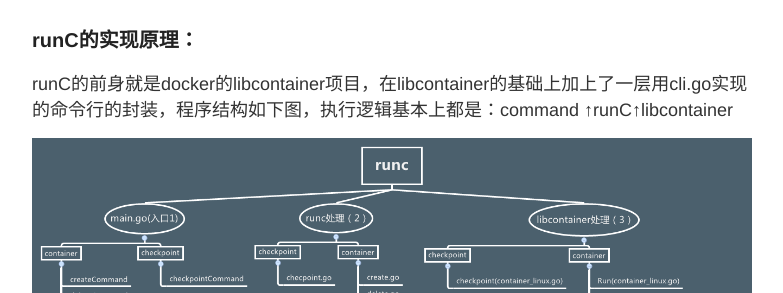
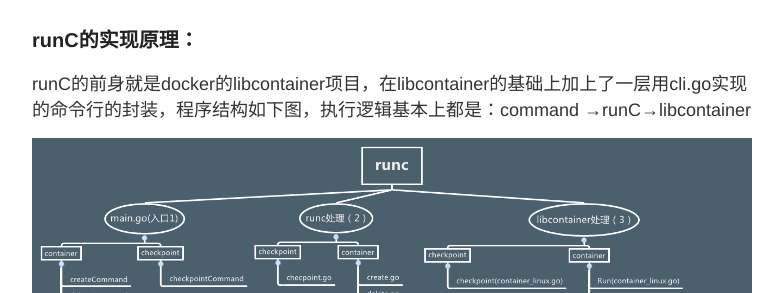
Before and after one commit to rocky-nupt/rocky-nupt.github.io, a Jekyll site: the page built from _posts/2017-12-15-runc.md, in a window 1280 px wide and 900 px high, scrolled down 1020 px. Shown: the part 186-479 px from the top of the window, without its empty margins (248-1031 px from the left). Built offline with Jekyll 4.4.1, drawn with Linux system fonts in a browser that asks for light colours; part of the change alters nothing that is shown.

```diff
--- a/_posts/2017-12-15-runc.md
+++ b/_posts/2017-12-15-runc.md
@@ -27,7 +27,7 @@ title: RunC深度分析
 * **容器暂停：** 容器作为进程可以被外部程序关停，然后容器标准规范应该包含对容器暂停信号的捕获，并做相应资源回收的处理，避免孤儿进程的出现。
 
 ### runC的实现原理：
-runC的前身就是docker的libcontainer项目，在libcontainer的基础上加上了一层用cli.go实现的命令行的封装，程序结构如下图，执行逻辑基本上都是：command &uarr;️runC&uarr;️libcontainer
+runC的前身就是docker的libcontainer项目，在libcontainer的基础上加上了一层用cli.go实现的命令行的封装，程序结构如下图，执行逻辑基本上都是：command &rarr;️runC&rarr;️libcontainer
 
 ![_config.yml]({{ site.baseurl }}/images/runc.jpg)
 
```
